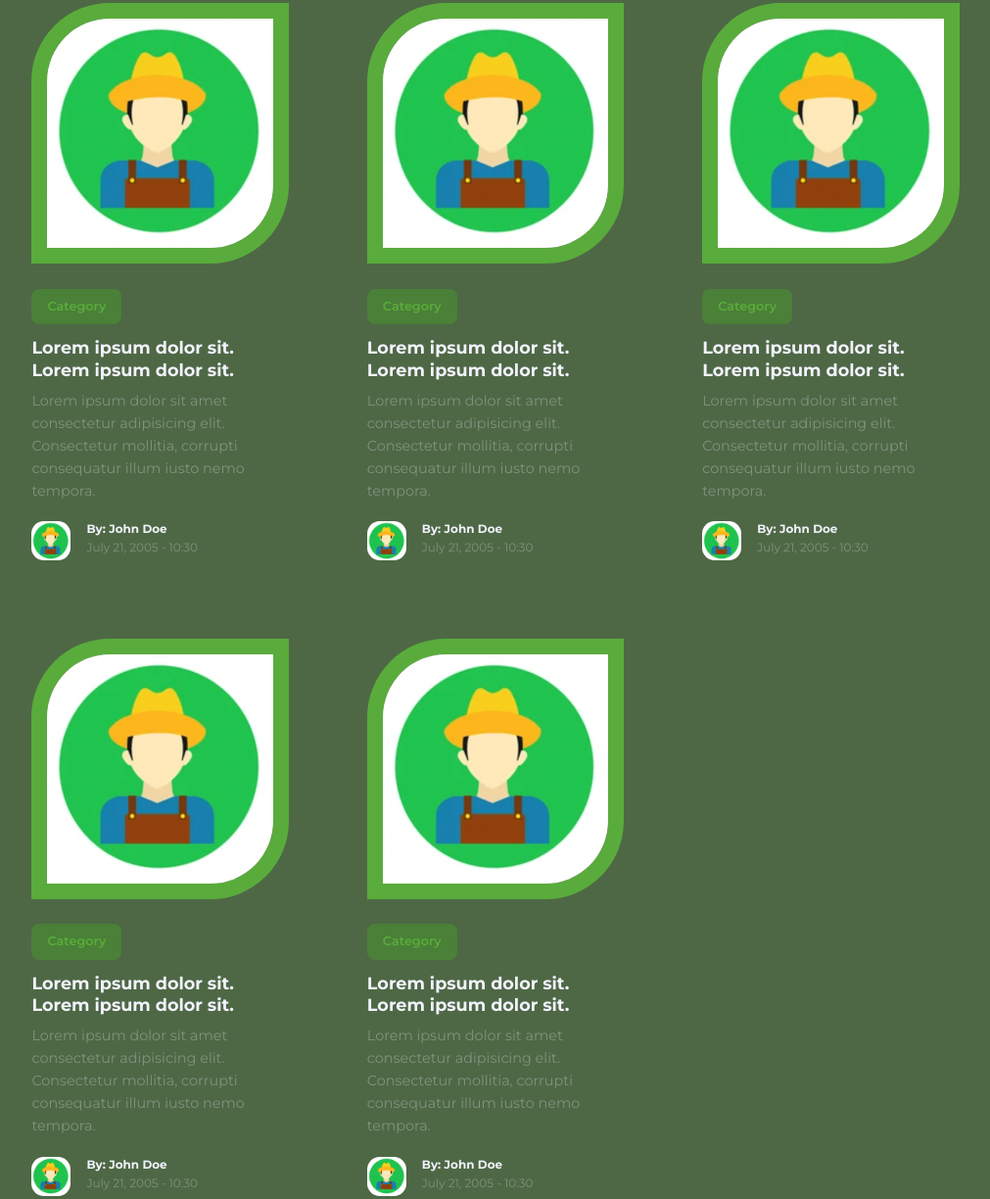
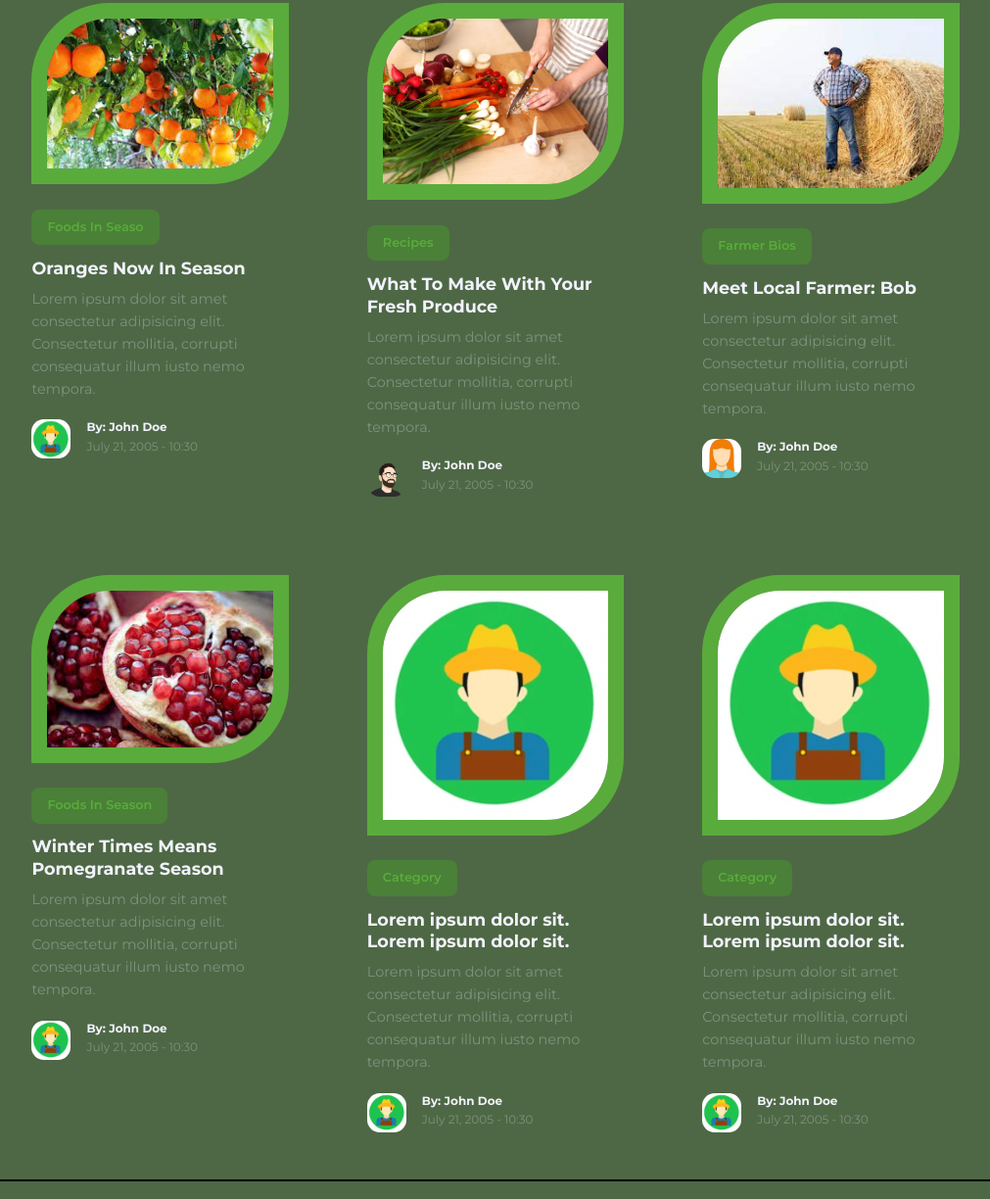
Before and after one commit to mariecarii/social_enterprise_project, a plain HTML site: page index.html in a window 1280 px wide. Shown: the part 769-1993 px from the top of the page at 98% size, without its empty margins (134-1145 px from the left). Drawn offline with nearby package versions, Linux system fonts and the light colour scheme.

Commit message:
adding new images/titles to posts on index page

```diff
--- a/index.html
+++ b/index.html
@@ -65,12 +65,12 @@
         <div class="container posts__container">
             <article class="post">
                 <div class="post__thumbnail">
-                    <img src="./images/farmer1_avatar.png">
+                    <img src="./images/oranges.jpg">
                 </div>
                 <div class="post__info">
-                    <a href="category-posts.html" class="category__button">Category</a>
+                    <a href="category-posts.html" class="category__button">Foods In Seaso</a>
                     <h3 class="post_title">
-                        <a href="post.html">Lorem ipsum dolor sit. Lorem ipsum dolor sit. </a>
+                        <a href="post.html"> Oranges Now In Season </a>
                     </h3>
                     <p class="post__body">
                         Lorem ipsum dolor sit amet consectetur adipisicing elit. Consectetur mollitia, corrupti consequatur illum iusto nemo tempora.
@@ -90,19 +90,19 @@
             </article>
             <article class="post">
                 <div class="post__thumbnail">
-                    <img src="./images/farmer1_avatar.png">
+                    <img src="./images/chopping-vegetables-1.webp">
                 </div>
                 <div class="post__info">
-                    <a href="category-posts.html" class="category__button">Category</a>
+                    <a href="category-posts.html" class="category__button">Recipes</a>
                     <h3 class="post_title">
-                        <a href="post.html">Lorem ipsum dolor sit. Lorem ipsum dolor sit. </a>
+                        <a href="post.html">What To Make With Your Fresh Produce </a>
                     </h3>
                     <p class="post__body">
                         Lorem ipsum dolor sit amet consectetur adipisicing elit. Consectetur mollitia, corrupti consequatur illum iusto nemo tempora.
                     </p>
                     <div class="post__author">
                         <div class="post__author-avatar">
-                            <img src="./images/farmer1_avatar.png">
+                            <img src="./images/avatar2.png">
                         </div>
                         <div class="post__author-info">
                             <h5>By: John Doe </h5>
@@ -115,12 +115,37 @@
             </article>
             <article class="post">
                 <div class="post__thumbnail">
-                    <img src="./images/farmer1_avatar.png">
+                    <img src="./images/farmer1.jpg">
                 </div>
                 <div class="post__info">
-                    <a href="category-posts.html" class="category__button">Category</a>
+                    <a href="category-posts.html" class="category__button">Farmer Bios</a>
                     <h3 class="post_title">
-                        <a href="post.html">Lorem ipsum dolor sit. Lorem ipsum dolor sit. </a>
+                        <a href="post.html"> Meet Local Farmer: Bob </a>
+                    </h3>
+                    <p class="post__body">
+                        Lorem ipsum dolor sit amet consectetur adipisicing elit. Consectetur mollitia, corrupti consequatur illum iusto nemo tempora.
+                    </p>
+                    <div class="post__author">
+                        <div class="post__author-avatar">
+                            <img src="./images/avatar3.jpg">
+                        </div>
+                        <div class="post__author-info">
+                            <h5>By: John Doe </h5>
+                            <small>
+                                July 21, 2005 - 10:30
+                            </small>
+                        </div>
+                    </div>
+                </div>
+            </article>
+            <article class="post">
+                <div class="post__thumbnail">
+                    <img src="./images/pomegranate.jpg">
+                </div>
+                <div class="post__info">
+                    <a href="category-posts.html" class="category__button">Foods In Season</a>
+                    <h3 class="post_title">
+                        <a href="post.html">Winter Times Means Pomegranate Season </a>
                     </h3>
                     <p class="post__body">
                         Lorem ipsum dolor sit amet consectetur adipisicing elit. Consectetur mollitia, corrupti consequatur illum iusto nemo tempora.
```
Also changed, not shown: images/avatar2.png (added), images/avatar3.jpg (added), images/chopping-vegetables-1.webp (added), images/farmer1.jpg (added), images/oranges.jpg (added), images/pomegranate.jpg (added).
